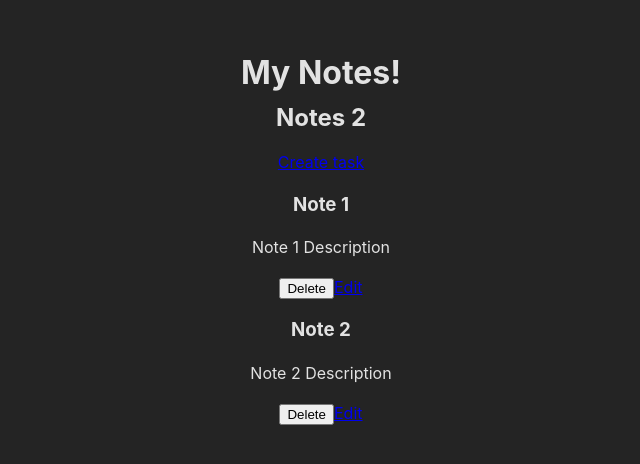
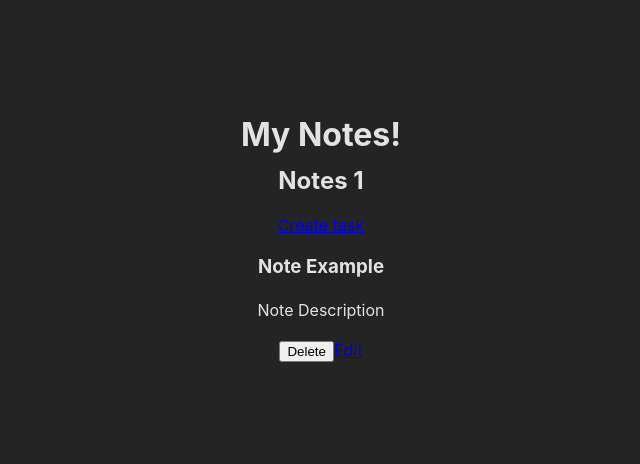
Before and after one commit to VivianaS14/react-note-app, a React (Vite) app: page / in a window 1280 px wide. Shown: the part 168-632 px from the top of the page, without its empty margins (319-959 px from the left). Built offline with nearby package versions, Linux system fonts and the light colour scheme.

Commit message:
feat: saved notes in localstorage

```diff
--- a/src/features/notes/notesSlice.js
+++ b/src/features/notes/notesSlice.js
@@ -1,18 +1,16 @@
 import { createSlice } from "@reduxjs/toolkit";
+
 
 //hardcode notes
 const initialState = [
     {
         id: "1",
-        title: "Note 1",
-        description: "Note 1 Description"
-    },
-    {
-        id: "2",
-        title: "Note 2",
-        description: "Note 2 Description"
+        title: "Note Example",
+        description: "Note Description"
     }
 ]
+
+localStorage.setItem("NOTES_V1", JSON.stringify(initialState))
 
 // como creamos un useState, inicializamos un valor
 export const notesSlice = createSlice({
@@ -21,6 +19,7 @@ export const notesSlice = createSlice({
     reducers: {
         addNote: (state, action) => {
             state.push(action.payload)
+            localStorage.setItem("NOTES_V1", JSON.stringify(state))
         },
         updateNote: (state, action) => {
             const { id, title, description } = action.payload
@@ -30,12 +29,17 @@ export const notesSlice = createSlice({
                 noteFound.title = title
                 noteFound.description = description
             }
+
+            localStorage.setItem("NOTES_V1", JSON.stringify(state))
+
         },
         deleteNote: (state, action) => {
             const noteFound = state.find(note => note.id === action.payload)
             if (noteFound) {
                 state.splice(state.indexOf(noteFound), 1)
             }
+
+            localStorage.setItem("NOTES_V1", JSON.stringify(state))
         },
 
     }
```
